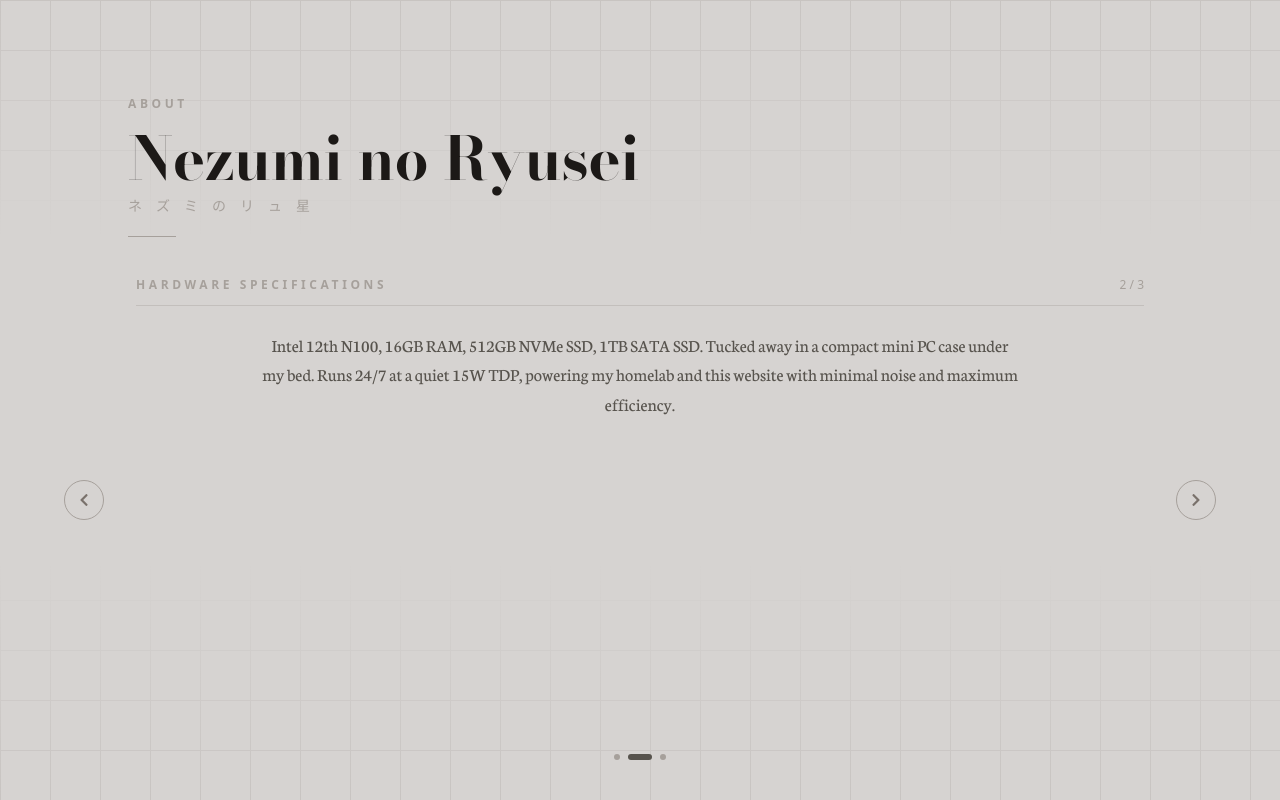
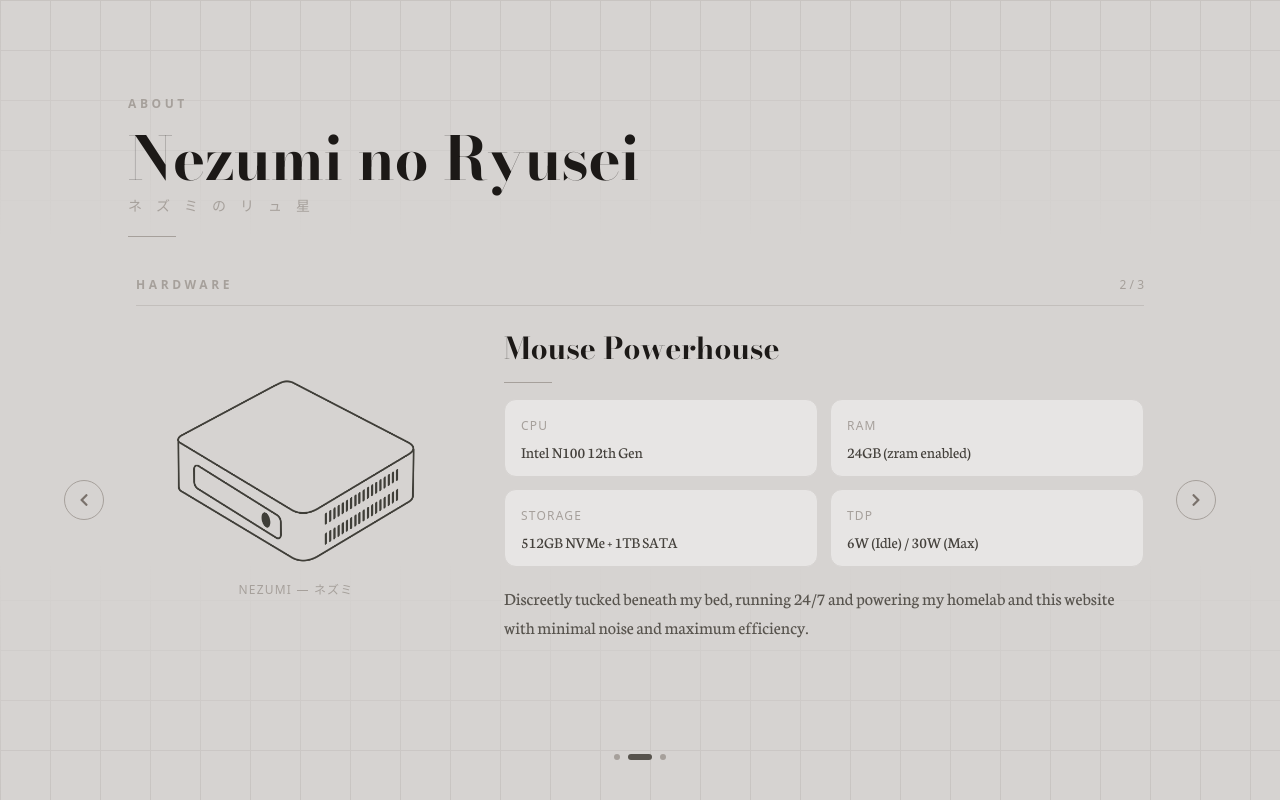
Before and after one commit to Sclatch/ryusei-home, a Next.js app: page / in a window 1280 px wide. Both pictures are taken after a click on the button 649 px from the left and 757 px from the top of the page. Built offline with nearby package versions, Linux system fonts and the light colour scheme.

Commit message:
Add more About Page Hardware
Added more content, a simple graphic design, and better layout to the hardware page in the carousel.

```diff
--- a/app/components/About.tsx
+++ b/app/components/About.tsx
@@ -1,4 +1,5 @@
 "use client";
+import Image from "next/image";
 import { useState } from "react";
 import { FaChevronLeft, FaChevronRight } from "react-icons/fa";
 
@@ -34,24 +35,61 @@ export default function About() {
       ),
     },
     {
-      label: "Hardware Specifications",
+      label: "Hardware",
       content: (
-        <div className="flex flex-col justify-center sm:flex-row gap-12 w-full">
-          <div className="flex flex-col sm:w-3/4">
-            <p className="font-neuton text-center text-lg text-stone-600 leading-relaxed">
-              Intel 12th N100, 16GB RAM, 512GB NVMe SSD, 1TB SATA SSD. Tucked away in a compact mini PC case under my bed. Runs 24/7 at a quiet 15W TDP, powering my homelab and this website with minimal noise and maximum efficiency.
+        <div className="flex flex-col sm:flex-row items-center gap-12 w-full">
+
+          {/* Image side */}
+          <div className="flex flex-col items-center gap-4 sm:w-1/3">
+            <Image
+              src="/images/minipc.png"
+              alt="Mini PC Graphic"
+              style={{ filter: "invert(28%) sepia(8%) saturate(400%) hue-rotate(10deg) brightness(85%)" }}
+              height={0}
+              width={0}
+              sizes="100vw"
+              className="h-48 w-auto drop-shadow-md"
+            />
+            <span className="text-xs uppercase tracking-widest text-stone-400">Nezumi — ネズミ</span>
+          </div>
+
+          {/* Text side */}
+          <div className="flex flex-col sm:w-2/3 gap-4">
+            <h3 className="font-bodoni-moda text-3xl font-bold text-stone-900">
+              Mouse Powerhouse
+            </h3>
+            <div className="h-px w-12 bg-stone-400" />
+
+            {/* Specs grid */}
+            <div className="grid grid-cols-2 gap-3">
+              {[
+                { label: "CPU", value: "Intel N100 12th Gen" },
+                { label: "RAM", value: "24GB (zram enabled)" },
+                { label: "Storage", value: "512GB NVMe + 1TB SATA" },
+                { label: "TDP", value: "6W (Idle) / 30W (Max)" },
+              ].map((spec) => (
+                <div key={spec.label} className="rounded-xl bg-stone-200 bg-opacity-60 border border-stone-300 px-4 py-3">
+                  <span className="text-xs uppercase tracking-widest text-stone-400">{spec.label}</span>
+                  <p className="mt-1 font-neuton text-base text-stone-700">{spec.value}</p>
+                </div>
+              ))}
+            </div>
+
+            <p className="font-neuton text-lg text-stone-600 leading-relaxed">
+              Discreetly tucked beneath my bed, running 24/7 and powering my homelab and this website with minimal noise and maximum efficiency.
             </p>
           </div>
+
         </div>
       ),
     },
     {
-      label: "Goal and Purpose",
+      label: "Goal & Purpose",
       content: (
         <div className="flex flex-col justify-end sm:flex-row gap-12 w-full">
           <div className="flex flex-col sm:w-1/2">
             <p className="font-neuton text-right text-lg text-stone-600 leading-relaxed">
-              Learn and help my friends to provide them with a reliable, high-performance homelab that can run various services and projects. It's a personal playground for experimentation, learning, and sharing knowledge about self-hosting and server management.
+              I built this homelab to learn, experiment, grow, and to help my friends along the way. It's a reliable, power efficient playground where I run real services, test new ideas, and share what I learn about self-hosting and server management.
             </p>
           </div>
         </div>
--- a/app/page.tsx
+++ b/app/page.tsx
@@ -1,11 +1,10 @@
-import { FaGithub, FaServer } from "react-icons/fa";
 import Hero from "./components/Hero";
 import About from "./components/About";
 import Services from "./components/Services";
 
 export default function Home() {
   return (
-    <main className="h-screen overflow-y-scroll snap-y snap-mandatory">
+    <main className="h-screen overflow-y-scroll snap-y snap-mandatory scroll-smooth">
       <Hero />
       <About />
       <Services />
```
Also changed, not shown: public/images/minipc.png (added).
